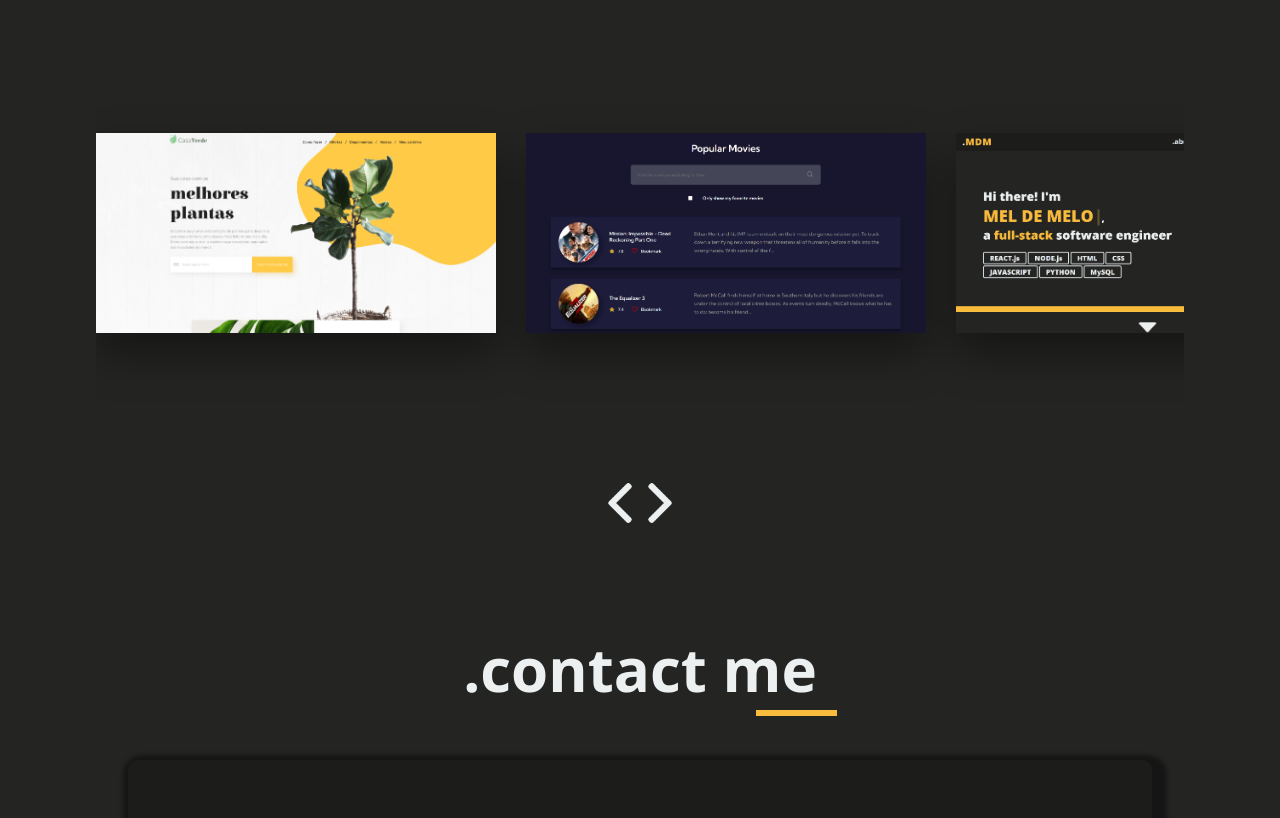
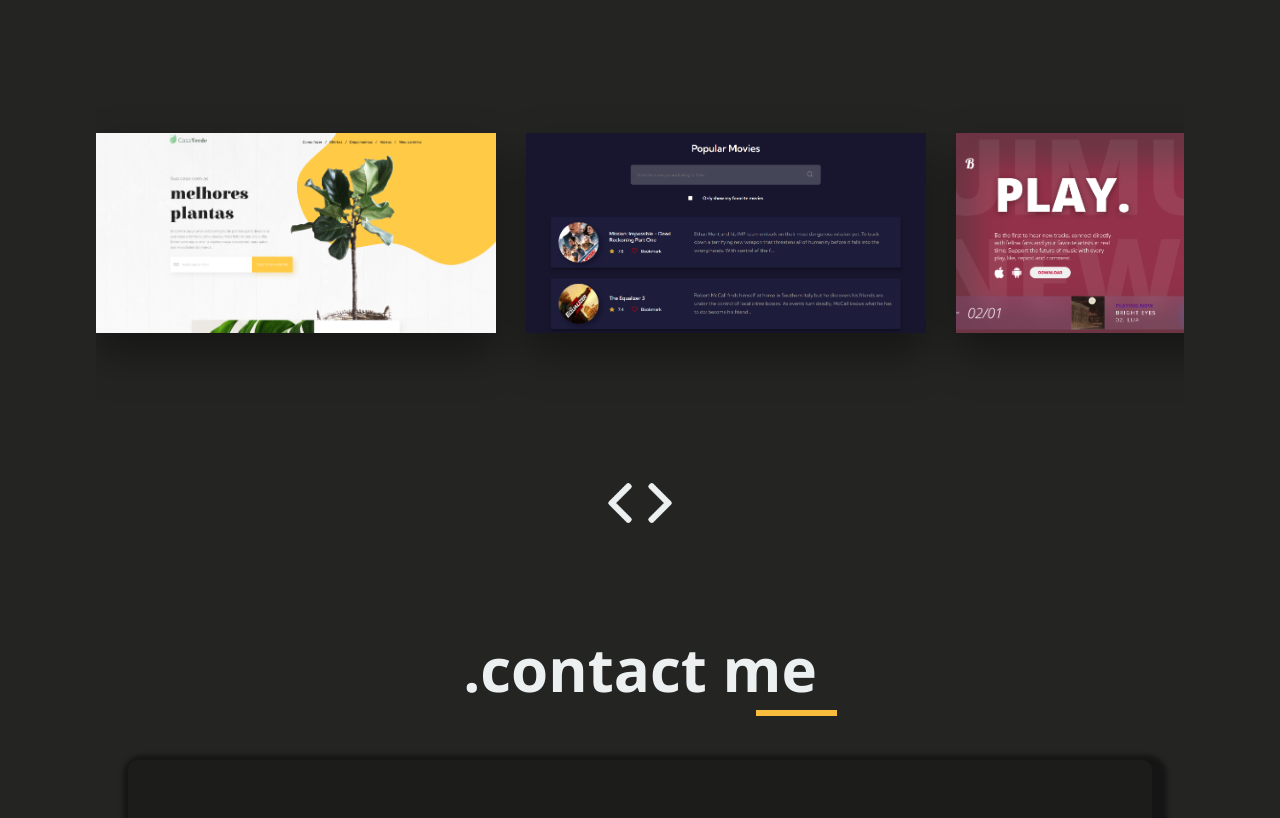
Before and after one commit to itsdamel/my-portfolio, a React (Vite) app: page / in a window 1280 px wide. Shown: the part 3000-3818 px from the top of the page. Built offline with nearby package versions, Linux system fonts and the light colour scheme.

Commit message:
Adding new project

```diff
--- a/src/data/projects.js
+++ b/src/data/projects.js
@@ -10,6 +10,7 @@ let projects = [
         live: 'https://willowy-sopapillas-7e536a.netlify.app/',
         repository: 'https://github.com/itsdamel/ecasaverde'
     },
+
     {
         name:'Popular movies',
         id: '1popular1',
@@ -22,8 +23,19 @@ let projects = [
         repository: 'https://github.com/itsdamel/popular-movies'
     },
     {
+        name: 'BMELT',
+        id: '2bmelt2',
+        finished: false,
+        description: "A dynamic music discovery page that introduces 'Jam Mode' – a unique feature integrated with the Spotify API.",
+        stack: ['front-end', 'back-end', 'full-stack','favorites'],
+        stacks: ['Vue', 'Context API', 'Node.js', 'Express','CSS'],
+        preview: 'assets/bmelt-preview.png',
+        live: '#',
+        repository: '#'
+    },
+    {
         name: 'Portfolio',
-        id: '2portfolio2',
+        id: '3portfolio3',
         finished: true,
         description: "A window into the capabilities I bring to the table.",
         stack: ['front-end', 'favorites'],
```
Also changed, not shown: public/assets/bmelt-preview.png (added).
